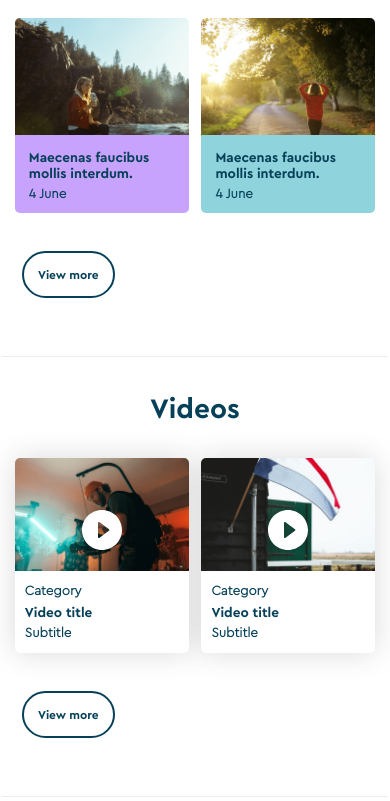
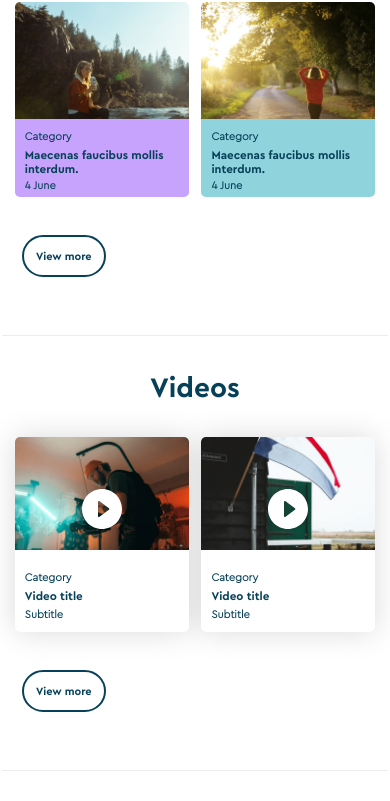
Before and after one commit to Rob-Sim/MC-tp, a plain HTML site: page index.html in a window 390 px wide. Shown: the part 551-1352 px from the top of the page. Drawn offline with Linux system fonts and the light colour scheme.

Commit message:
Add files via upload

```diff
--- a/css/queries.css
+++ b/css/queries.css
@@ -8,13 +8,13 @@
     }
     .content__card{
         width: 31%;
-        height: 28vw;
+        height: 26vw;
     }
     .content__card--flip{
         height: 35vw;
     }
     .card-title{
-        font-size: 1.9rem;
+        font-size: 1.7rem;
     }
     .card--back--bottom{
         height: 40%;
@@ -58,13 +58,22 @@
         width: 75%;
     }
     .card-title{
-        font-size: 1.5rem;
+        font-size: 1.3rem;
+    }
+    .card-subheading:nth-of-type(1){
+        padding-top: 8px;
+    }
+    .card-subheading:nth-of-type(2){
+        padding-bottom: 8px;
     }
     .card-subheading{
-        font-size: 1.4rem;
+        font-size: 1.2rem;
     }
     .card-details{
         font-size: 1.2rem;
+    }
+    .content__card--bottom{
+        height: 9rem;
     }
     .content__card--flip:hover > .content__card--back .card--back--bottom{
         opacity: 1;
@@ -143,11 +152,13 @@
         margin-left: 2rem;
         margin-top: .5rem;
 
-        font-size: 1.2rem;
-        padding: 1.4rem;
+        font-size: 1.1rem;
+        padding: 1.2rem;
     }
     .main-body__btn--small{
+        font-size: 1rem;
         margin: .5rem;
+        padding: .7rem;
     }
     .content__card--bottom--videos{
         height: 12rem;
@@ -259,13 +270,13 @@
         transform: translateY(60%);
     }
     .card-title{
-        font-size: 3.5vw;
+        font-size: 3vw;
     }
     .card-details{
-        font-size: 3vw;
+        font-size: 2.5vw;
     }
     .card-subheading{
-        font-size: 3.4vw;
+        font-size: 2.8vw;
     }
 
     .main-body__btn--small{
--- a/css/sections/card.css
+++ b/css/sections/card.css
@@ -57,10 +57,10 @@
     font-family: 'CeraPro-light';
 }
 .card-subheading:nth-of-type(1){
-    padding-top: 15px;
+    padding-top: 1.5rem;
 }
 .card-subheading:nth-of-type(2){
-    padding-bottom: 15px;
+    padding-bottom: 1.5rem;
 }
 .card-title{
     color: var(--colour-navy);
--- a/css/sections/cardFlip.css
+++ b/css/sections/cardFlip.css
@@ -25,16 +25,8 @@
     transform: translateY(0);
 }
 
-.content__card--back > *{
-    padding: 1.4rem;
-}
 .content__card--back > .card-title{
-    padding-bottom: .4rem;
     line-height: 1.18;
-}
-
-.content__card--back > .card-subheading{
-    padding-top: 0 !important;
 }
 
 .card--back--bottom{
@@ -46,6 +38,8 @@
     display: flex;
     flex-direction: column;
     justify-content: space-between;
+
+    padding: 1.4rem;
 }
 .card-details{
     color: var(--colour-navy);
@@ -69,6 +63,6 @@
     transform: translateX(3px);
 }
 .card--read-on > .card-subheading{
-    padding: 0 !important;
-    margin-right: 1rem;
+    padding-top: 0 !important;
+    padding-left: 0rem;
 }
--- a/index.html
+++ b/index.html
@@ -97,6 +97,7 @@
 
 
                     <div class="content__card--back" style="background-color:#c7a3fd">
+                        <h3 class="card-subheading">Category</h3>
                         <h1 class="card-title">Maecenas faucibus mollis interdum.</h1>
                         <h3 class="card-subheading">4 June</h3>
 
@@ -119,6 +120,7 @@
                         <img src="assets/imgs/content/resources-2.png" alt="" class="content__card--img">
 
                         <div class="content__card--back" style="background-color:#8fd3dc">
+                            <h3 class="card-subheading">Category</h3>
                             <h1 class="card-title">Maecenas faucibus mollis interdum.</h1>
                             <h3 class="card-subheading">4 June</h3>
 
@@ -141,6 +143,7 @@
                         <img src="assets/imgs/content/resources-1.png" alt="" class="content__card--img">
 
                         <div class="content__card--back" style="background-color:#e6d8be">
+                            <h3 class="card-subheading">Category</h3>
                             <h1 class="card-title">Nullam id dolor id nibh ultricies vehicula ut id elit.</h1>
                             <h3 class="card-subheading">2 June</h3>
 
```
